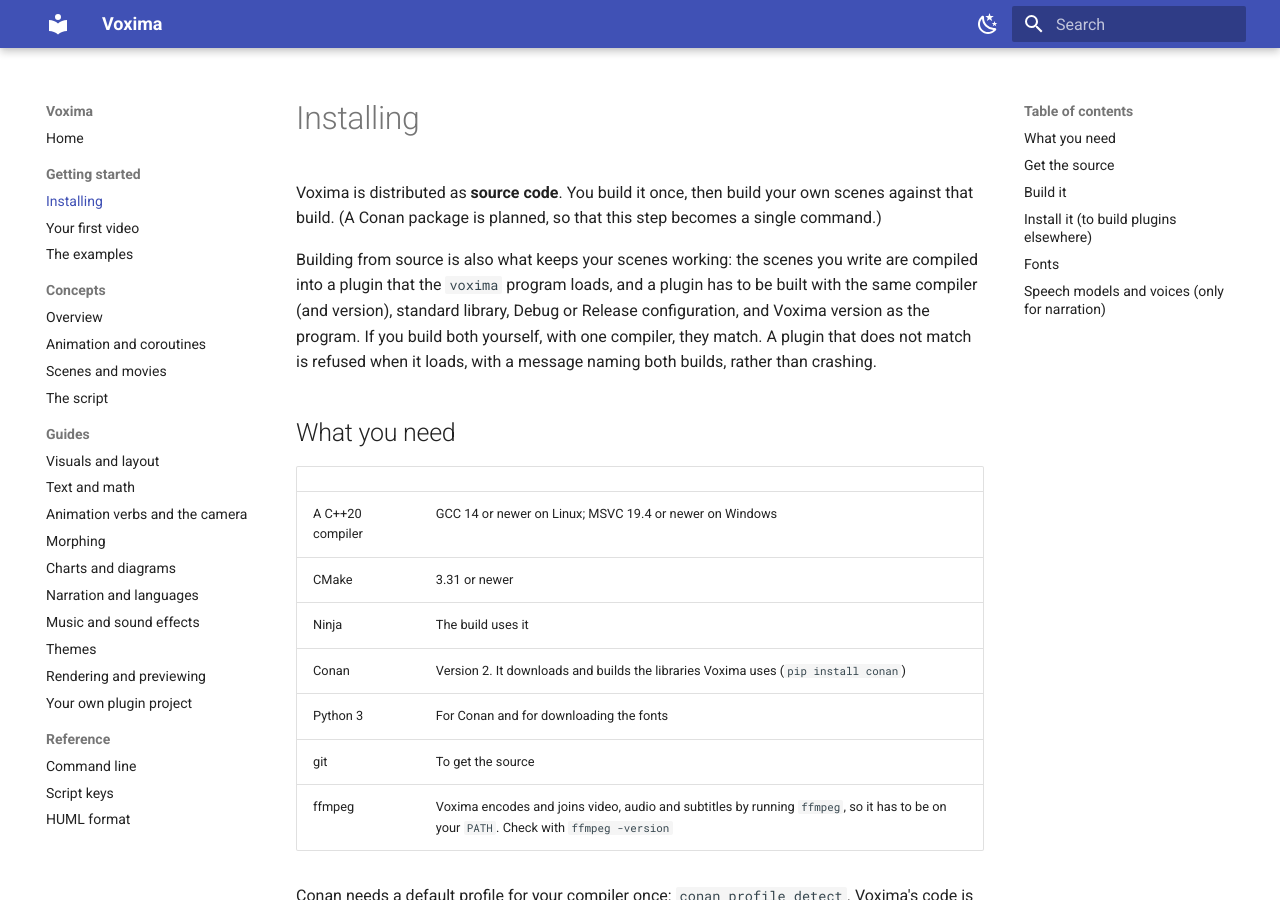
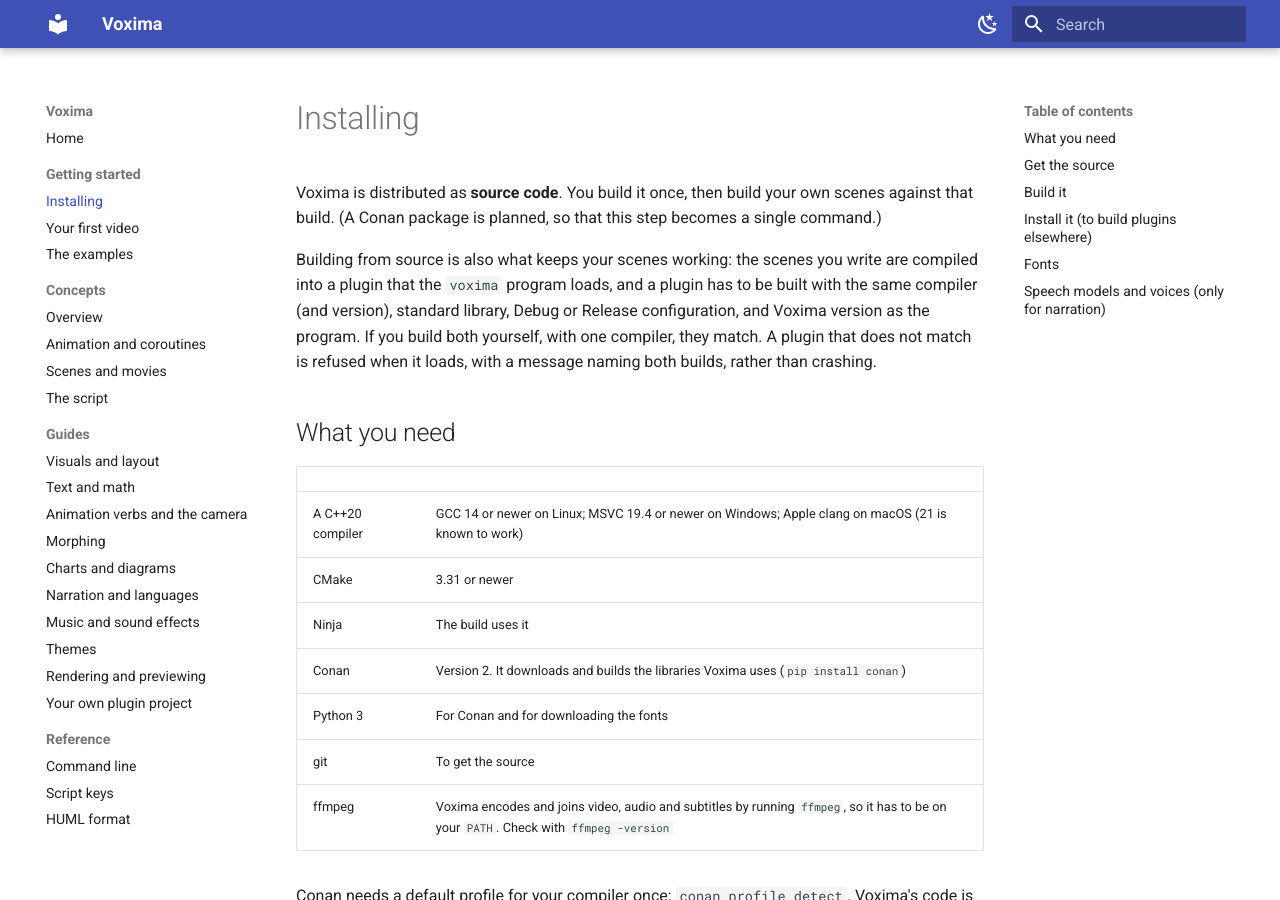
Before and after one commit to iangodin/voxima, an MkDocs documentation site: the page built from doc/manual/getting-started/install.md, in a window 1280 px wide and 900 px high. Built offline with MkDocs 1.6.1 and Material for MkDocs 9.7.7, drawn with Linux system fonts in a browser that asks for light colours.

Commit message:
Document building on macOS

```diff
--- a/doc/html/getting-started/first-video/index.html
+++ b/doc/html/getting-started/first-video/index.html
@@ -1355,7 +1355,7 @@
 </code></pre></div>
 <p>The build type, the compiler and the standard library must be those Voxima was built with, which they are
 if you use the same compiler; see <a href="../../guides/plugin-project/">Your own plugin project</a>.</p>
-<p>You now have <code>build/hello.so</code> (<code>build\hello.dll</code> on Windows).</p>
+<p>You now have <code>build/hello.so</code> (<code>build\hello.dll</code> on Windows; it is <code>.so</code> on macOS too, not <code>.dylib</code>).</p>
 <h2 id="4-preview-it">4. Preview it<a class="headerlink" href="#4-preview-it" title="Permanent link">&para;</a></h2>
 <div class="highlight"><pre><span></span><code>&lt;prefix&gt;/bin/voxima --plugin build/hello --script-dir scripts --lang en \
     --theme "Academic Classic" --preview
--- a/doc/html/getting-started/install/index.html
+++ b/doc/html/getting-started/install/index.html
@@ -1293,7 +1293,7 @@
 <tbody>
 <tr>
 <td>A C++20 compiler</td>
-<td>GCC 14 or newer on Linux; MSVC 19.4 or newer on Windows</td>
+<td>GCC 14 or newer on Linux; MSVC 19.4 or newer on Windows; Apple clang on macOS (21 is known to work)</td>
 </tr>
 <tr>
 <td>CMake</td>
--- a/doc/html/guides/plugin-project/index.html
+++ b/doc/html/guides/plugin-project/index.html
@@ -1275,7 +1275,7 @@
 
 
 <h1 id="your-own-plugin-project">Your own plugin project<a class="headerlink" href="#your-own-plugin-project" title="Permanent link">&para;</a></h1>
-<p>Scenes live in a <strong>plugin</strong>: a shared library (<code>.so</code> on Linux, <code>.dll</code> on Windows) that <code>voxima</code> loads with
+<p>Scenes live in a <strong>plugin</strong>: a shared library (<code>.so</code> on Linux and macOS, <code>.dll</code> on Windows) that <code>voxima</code> loads with
 <code>--plugin</code>. A plugin project is a small CMake project built against your Voxima build, installed with
 <code>make install PREFIX=&lt;prefix&gt;</code> (see <a href="../../getting-started/install/#install-it-to-build-plugins-elsewhere">Installing</a>).
 A starting point is in <code>&lt;prefix&gt;/share/voxima/examples</code> (or <code>examples/</code> in the checkout), one folder per example.</p>
--- a/doc/manual/getting-started/install.md
+++ b/doc/manual/getting-started/install.md
@@ -13,7 +13,7 @@
 
 | | |
 |---|---|
-| A C++20 compiler | GCC 14 or newer on Linux; MSVC 19.4 or newer on Windows |
+| A C++20 compiler | GCC 14 or newer on Linux; MSVC 19.4 or newer on Windows; Apple clang on macOS (21 is known to work) |
 | CMake | 3.31 or newer |
 | Ninja | The build uses it |
 | Conan | Version 2. It downloads and builds the libraries Voxima uses (`pip install conan`) |
```
Also changed, not shown: README.md (+1 -1 lines), doc/manual/getting-started/first-video.md (+1 -1 lines), doc/manual/guides/plugin-project.md (+1 -1 lines), doc/html/search/search_index.json, 1 other file.
